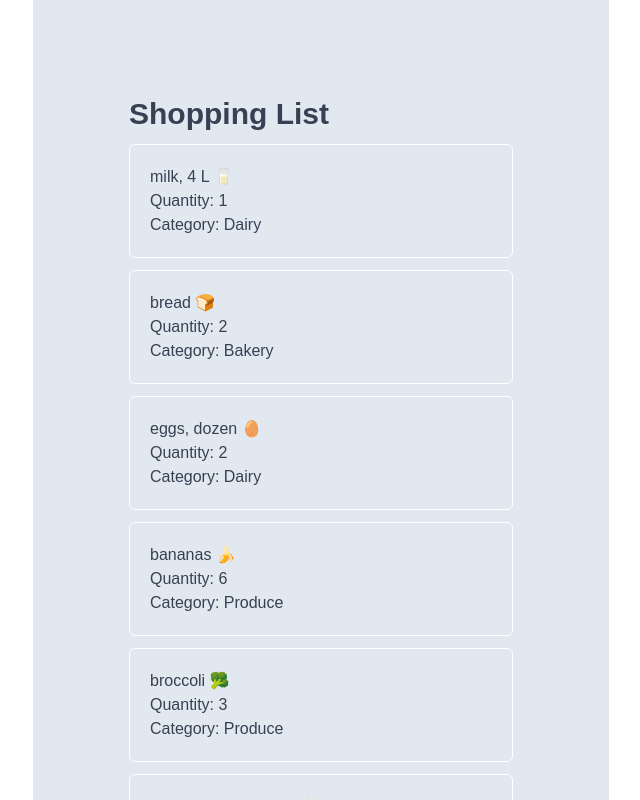
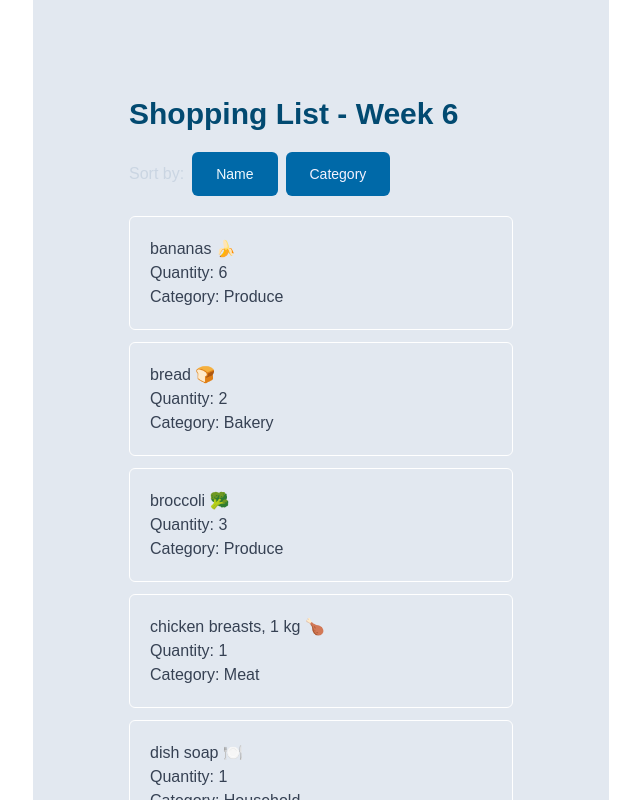
Before and after one commit to louielynmata/cprg306-assignments, a Next.js app: page /week-6 in a window 1280 px wide. Shown: the top 800 px of the page, without its empty margins (319-959 px from the left). Built offline with nearby package versions, Linux system fonts and the light colour scheme.

Commit message:
Updated page.js - Added sort buttons, item-list.js implemented comparison.

```diff
--- a/app/week-6/item-list.js
+++ b/app/week-6/item-list.js
@@ -1,105 +1,33 @@
+"use client";
+import { useState, useRef } from "react";
 import Item from "./item.js";
-
 /**
  * Renders a list of grocery items using the Item component.
  * Each item has a list. The list are stored in the array, and they are rendered through a map to the array.
  * @returns {JSX.Element} An article element containing a list of Item components, each representing a grocery item.
  */
-export default function ItemList() {
-  const item1 = {
-    name: "milk, 4 L 🥛",
-    quantity: 1,
-    category: "dairy",
-  };
-
-  const item2 = {
-    name: "bread 🍞",
-    quantity: 2,
-    category: "bakery",
-  };
-
-  const item3 = {
-    name: "eggs, dozen 🥚",
-    quantity: 2,
-    category: "dairy",
-  };
-
-  const item4 = {
-    name: "bananas 🍌",
-    quantity: 6,
-    category: "produce",
-  };
-
-  const item5 = {
-    name: "broccoli 🥦",
-    quantity: 3,
-    category: "produce",
-  };
-
-  const item6 = {
-    name: "chicken breasts, 1 kg 🍗",
-    quantity: 1,
-    category: "meat",
-  };
-
-  const item7 = {
-    name: "pasta sauce 🍝",
-    quantity: 3,
-    category: "canned goods",
-  };
-
-  const item8 = {
-    name: "spaghetti, 454 g 🍝",
-    quantity: 2,
-    category: "dry goods",
-  };
-
-  const item9 = {
-    name: "toilet paper, 12 pack 🧻",
-    quantity: 1,
-    category: "household",
-  };
-
-  const item10 = {
-    name: "paper towels, 6 pack",
-    quantity: 1,
-    category: "household",
-  };
-
-  const item11 = {
-    name: "dish soap 🍽️",
-    quantity: 1,
-    category: "household",
-  };
-
-  const item12 = {
-    name: "hand soap 🧼",
-    quantity: 4,
-    category: "household",
-  };
-
-  const itemsArray = [
-    item1,
-    item2,
-    item3,
-    item4,
-    item5,
-    item6,
-    item7,
-    item8,
-    item9,
-    item10,
-    item11,
-    item12,
-  ];
+export default function ItemList({ items }) {
+  const [sortBy, setSortBy] = useState("name");
 
   const boxContainer = "flex flex-col gap-3 w-full";
 
   return (
     <ul className={boxContainer}>
-      {itemsArray.map((item) => (
-        <Item key={item.name} {...item} />
-      ))}
+      {/* Render the sorted items */}
+      {items
+        .sort((a, b) => {
+          if (sortBy === "name") {
+            return a.name.localeCompare(b.name);
+          }
+          if (sortBy === "category") {
+            return a.category.localeCompare(b.category);
+          } else {
+            return a.quantity - b.quantity;
+          }
+        })
+        .map((item) => (
+          <Item key={item.name} {...item} />
+        ))}
     </ul>
   );
 }
--- a/app/week-6/item.js
+++ b/app/week-6/item.js
@@ -15,6 +15,7 @@ export default function Item({
 }) {
   // Constants for Page
   const itemListStyle = "border w-full border-white p-5 rounded-md gap-2";
+  // Render JSX
   return (
     <li className={itemListStyle}>
       <p>{name}</p>
--- a/app/week-6/page.js
+++ b/app/week-6/page.js
@@ -1,22 +1,40 @@
 /**
 Louielyn Mata - CRPG 306-B WEBDEV2
-Assignment no. 3
+Assignment Week 6
 */
 import ItemList from "./item-list";
-import { pageContainerMed, h1Styling } from "../styles";
+import { pageContainerMed, h1Styling, buttonStyling } from "../styles";
+import itemsArray from "./items.json";
 
 /**
  * Renders the main page for the shopping list application.
  * Displays a styled header and a section containing the ItemList component.
  *
+ * itemsArray is imported from a JSON file and passed as props to the ItemList component.
  * @returns {JSX.Element} The rendered shopping list page.
  */
 export default function Page() {
   return (
     <main className={pageContainerMed}>
-      <h1 className={`${h1Styling} w-full text-left`}>Shopping List</h1>
+      <h1 className={`${h1Styling} w-full text-sky-900 dark:text-sky-200`}>
+        Shopping List - Week 6
+      </h1>
+      <section className="mt-2 mb-5 flex w-full items-center gap-2 align-middle">
+        <p className="text-slate-300">Sort by: </p>
+        <button
+          className={`${buttonStyling} cursor-pointer bg-sky-700 text-sm text-sky-50 hover:bg-sky-500 active:bg-violet-700`}
+        >
+          Name
+        </button>
+        <button
+          className={`${buttonStyling} cursor-pointer bg-sky-700 text-sm text-violet-50 hover:bg-sky-500 active:bg-violet-700`}
+        >
+          Category
+        </button>
+      </section>
       <section className="w-full">
-        <ItemList />
+        {/* Render the ItemList component with itemsArray as props */}
+        <ItemList items={itemsArray} />
       </section>
     </main>
   );
```
